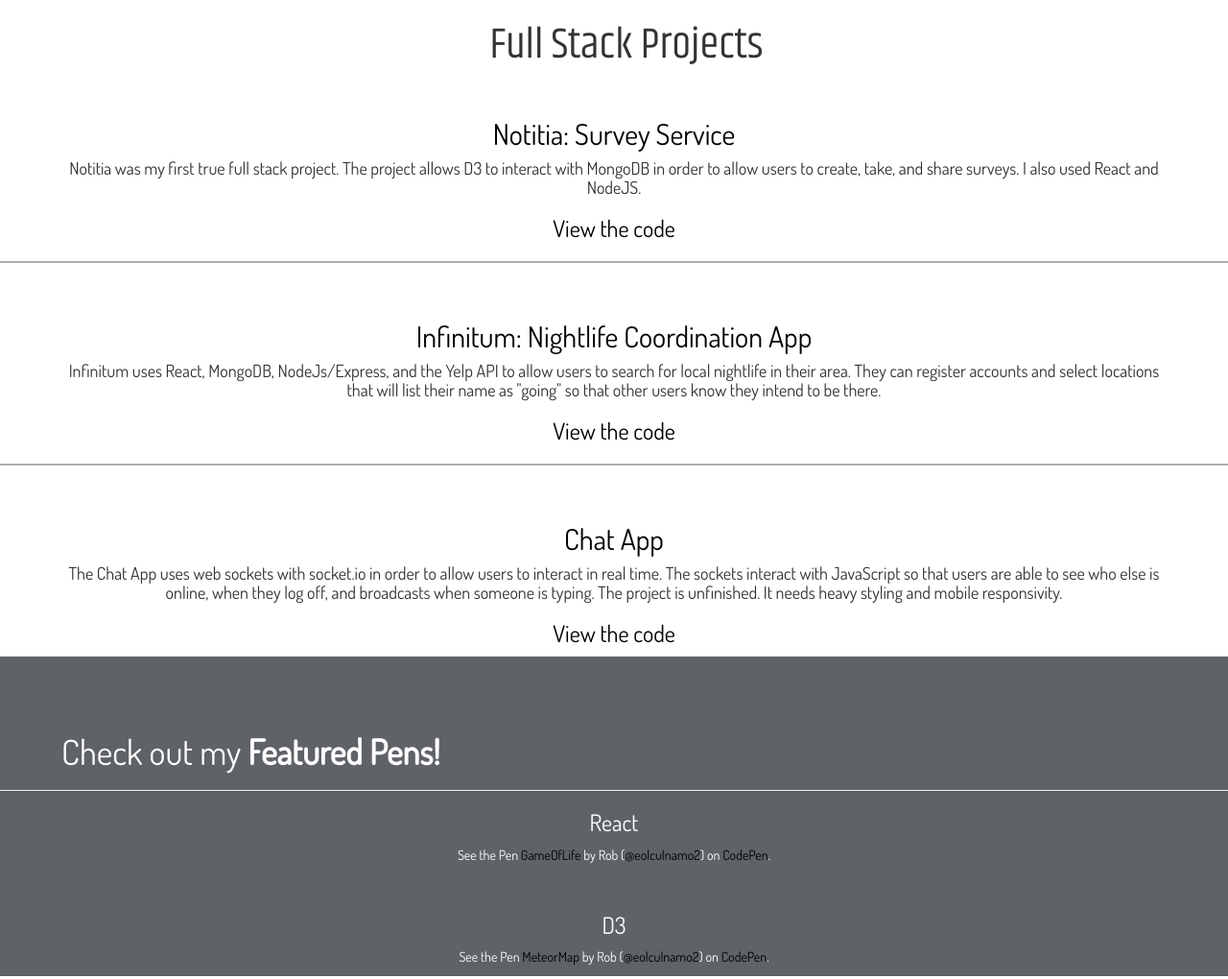
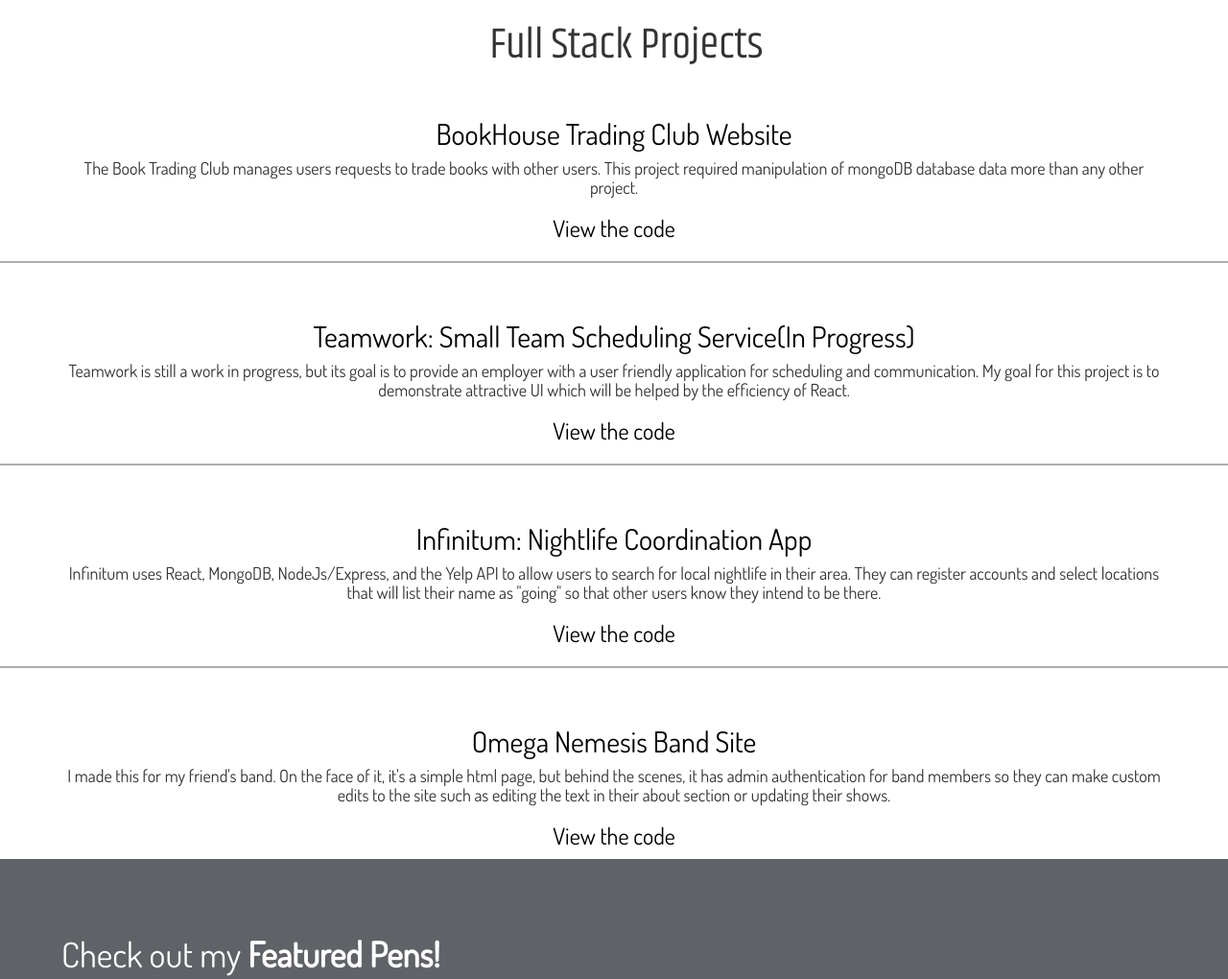
Before and after one commit to eolculnamo2/portfolio, a website: page public/index.html in a window 1280 px wide. Shown: the part 720-1740 px from the top of the page at 96% size. Drawn offline with nearby package versions, Linux system fonts and the light colour scheme; a script that the page names is missing.

Commit message:
Updated Projects

```diff
--- a/public/index.html
+++ b/public/index.html
@@ -1,6 +1,8 @@
 <!DOCTYPE html>
+
 <head>
 	<title> Rob Bertram </title>
+  <link id="favicon" rel="icon" href="https://cdn.glitch.com/ce584644-4a87-4019-a2da-a69030fb081b%2Ffavicon.ico?1510902683377" type="image/x-icon">
 	<meta name="description" content="Rob's Portfolio Page">
     <meta charset="utf-8">
 	<meta name="viewport" content="width=device-width, initial-scale=1">
@@ -77,15 +79,31 @@
 			</h1>
 
 		<br>
-		<a target ="_blank" href = "https://jealous-ellipse.glitch.me/">
+      <a target ="_blank" href = "https://glossy-panty.glitch.me/">
 			<h2>
-			Notitia: Survey Service
+			BookHouse Trading Club Website
 		</h2>
 	</a>
 		<h4 class = "margins">
-			Notitia was my first true full stack project. The project allows D3 to interact with MongoDB in order to allow users to create, take, and share surveys. I also used React and NodeJS.
-			<br>
-			<a target ="_blank" href = "https://github.com/eolculnamo2/FCC-Surveys">
+        The Book Trading Club manages users requests to trade books with other users. This project required manipulation of mongoDB database data more than any other project.
+      <br>
+			<a target ="_blank" href = "https://github.com/eolculnamo2/FCC-BookClub">
+				<h3> View the code </h3>
+			</a>
+		</h4>
+
+	<hr class ="lineColor">
+		<br>
+
+		<a target ="_blank" href = "https://honey-bean.glitch.me/">
+			<h2>
+			Teamwork: Small Team Scheduling Service(In Progress)
+		</h2>
+	</a>
+		<h4 class = "margins">
+			Teamwork is still a work in progress, but its goal is to provide an employer with a user friendly application for scheduling and communication. My goal for this project is to demonstrate attractive UI which will be helped by the efficiency of React.
+      <br>
+			<a target ="_blank" href = "https://github.com/eolculnamo2/Teamwork">
 				<h3> View the code </h3>
 			</a>
 		</h4>
@@ -105,17 +123,17 @@
 			</a>
 		</h4>
 
-		<hr class ="lineColor">
+      	<hr class ="lineColor">
 		<br>
-		<a target ="_blank" href = "https://tasty-silver.glitch.me/">
-			<h2>
-				Chat App
-			</h2>
+	<a target ="_blank" href="https://torch-nitrogen.glitch.me/">
+		<h2>
+			Omega Nemesis Band Site
+		</h2>
 	</a>
 		<h4 class = "margins">
-			The Chat App uses web sockets with socket.io in order to allow users to interact in real time. The sockets interact with JavaScript so that users are able to see who else is online, when they log off, and broadcasts when someone is typing. The project is unfinished. It needs heavy styling and mobile responsivity.
-			<br>
-			<a target ="_blank" href = "https://github.com/eolculnamo2/ChatApp-Websockets">
+			I made this for my friend's band. On the face of it, it's a simple html page, but behind the scenes, it has admin authentication for band members so they can make custom edits to the site such as editing the text in their about section or updating their shows.
+      <br>
+			<a target ="_blank" href = "https://github.com/eolculnamo2/FCC-NightlifeCoordination">
 				<h3> View the code </h3>
 			</a>
 		</h4>
```
Also changed, not shown: public/contact.html (+1 -0 lines), 1 other file.
